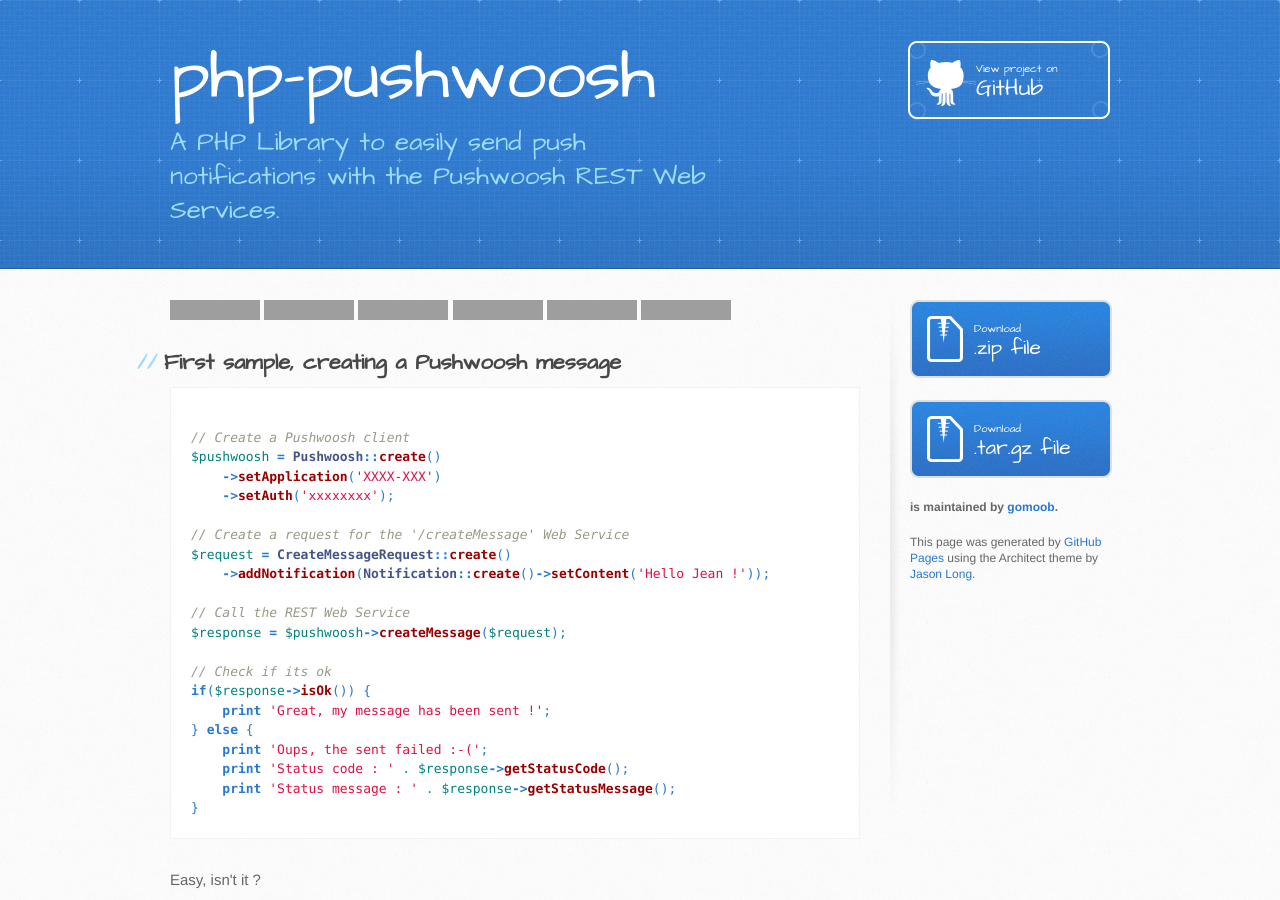
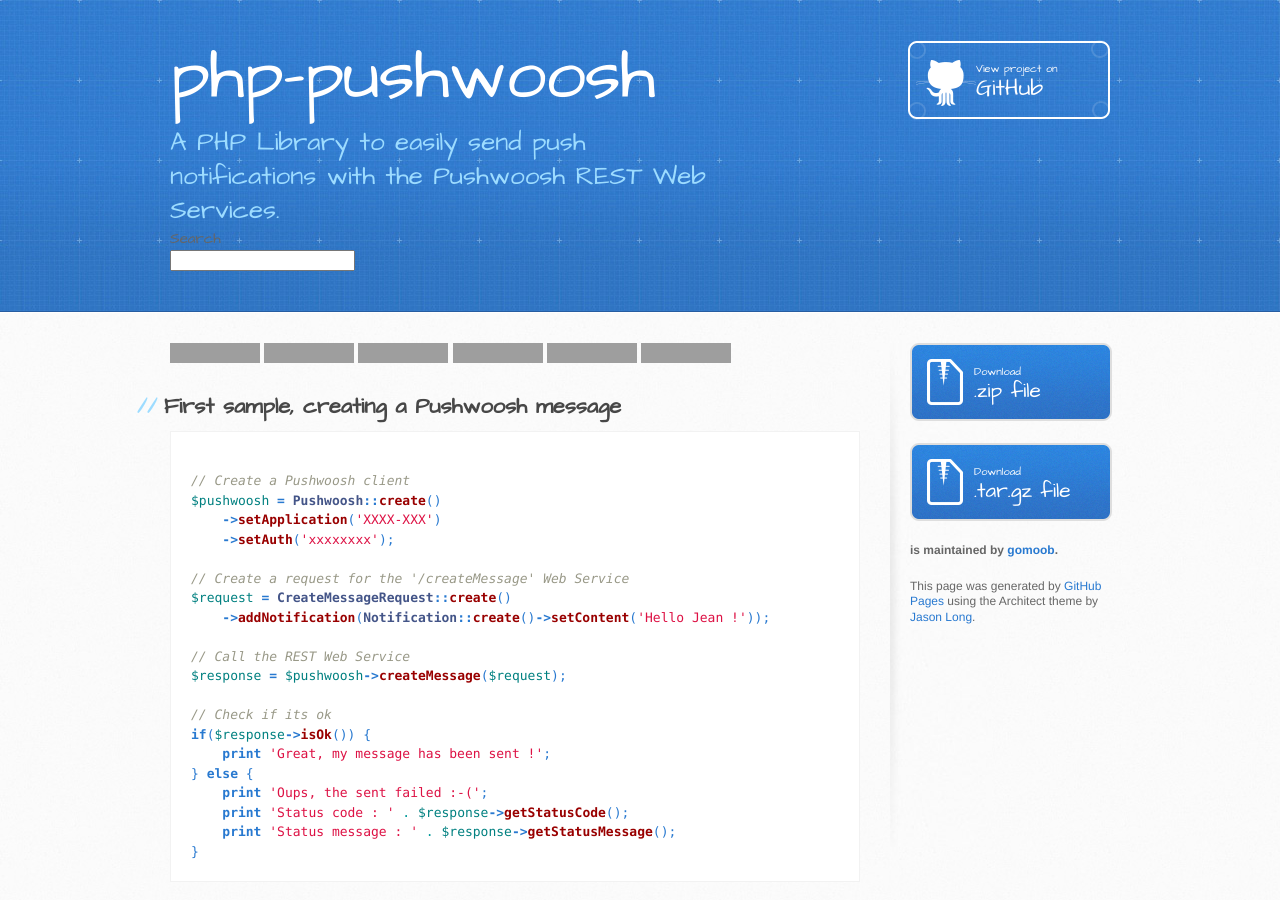
Before and after one commit to gomoob/php-pushwoosh, a Jekyll site: the page built from index.html, in a window 1280 px wide and 900 px high, cut to the strip 0-900 px from the top of the window. Built offline with Jekyll 4.4.1, drawn with Linux system fonts in a browser that asks for light colours; comment, search, counter and statistics services are not loaded; grey boxes are pictures that could not be loaded.

Commit message:
First Algolia Search Doc integration.

```diff
--- a/_layouts/default.html
+++ b/_layouts/default.html
@@ -11,6 +11,9 @@
         <link rel="stylesheet" type="text/css" href="stylesheets/stylesheet.css" media="screen">
         <link rel="stylesheet" type="text/css" href="stylesheets/pygment_trac.css" media="screen">
         <link rel="stylesheet" type="text/css" href="stylesheets/print.css" media="print">
+
+        <!-- Algolia Doc Search CSS -->
+        <link rel="stylesheet" href="https://cdn.jsdelivr.net/docsearch.js/1/docsearch.min.css" />
 
         <!--[if lt IE 9]>
         <script src="//html5shiv.googlecode.com/svn/trunk/html5.js"></script>
@@ -28,6 +31,9 @@
                    class="button">
                     <small>View project on</small>GitHub
                 </a>
+                <div>
+                    Search <input type="text" id="search-input" style="display:block;">
+                </div>
             </div>
         </header>
 
@@ -78,5 +84,15 @@
                  pageTracker._trackPageview();
             } catch(err) {}
         </script>
+        <script type="text/javascript" src="https://cdn.jsdelivr.net/docsearch.js/1/docsearch.min.js"></script>
+		<script type="text/javascript">
+		    docsearch(
+		        {
+		            apiKey: 'ddb663c8ab7326a59fe786306d7dde9a',
+		            indexName: 'php-pushwoosh',
+		            inputSelector: '#search-input'
+		        }
+		    );
+		</script>
     </body>
 </html>
```
